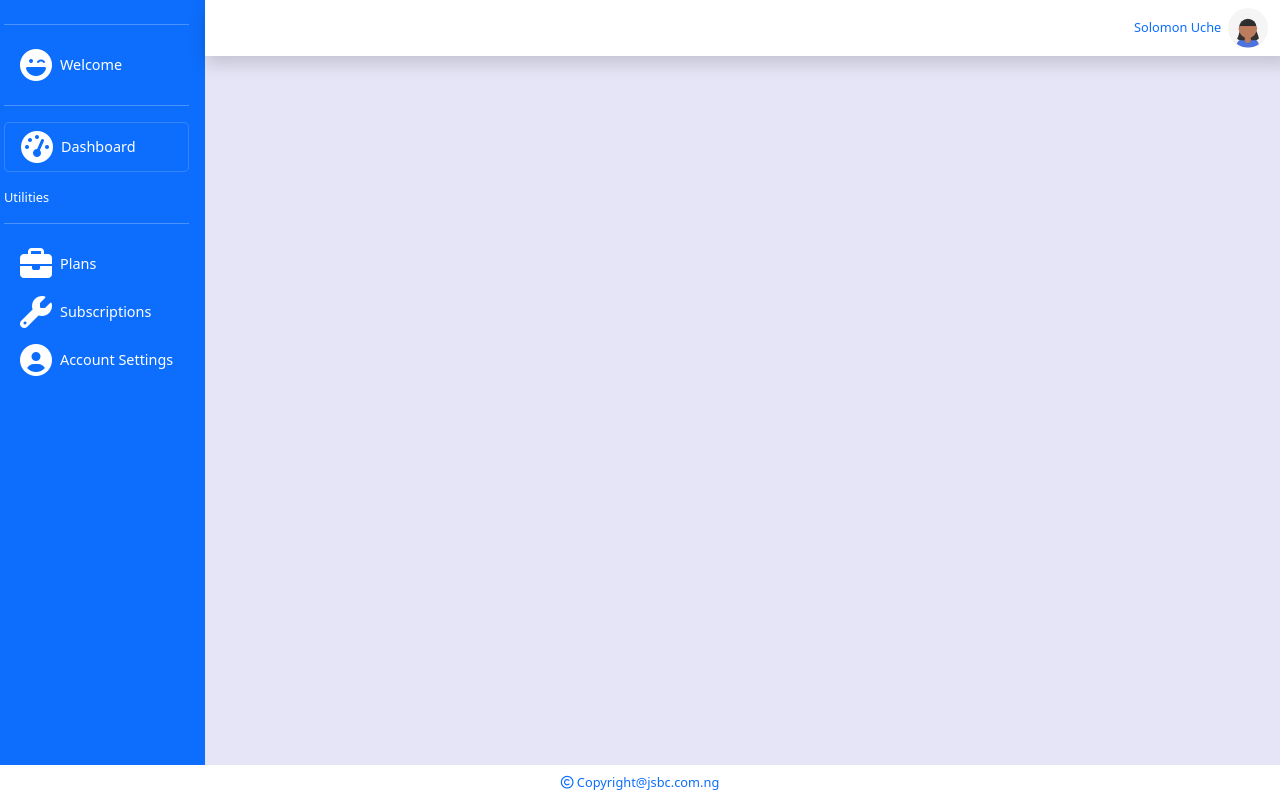
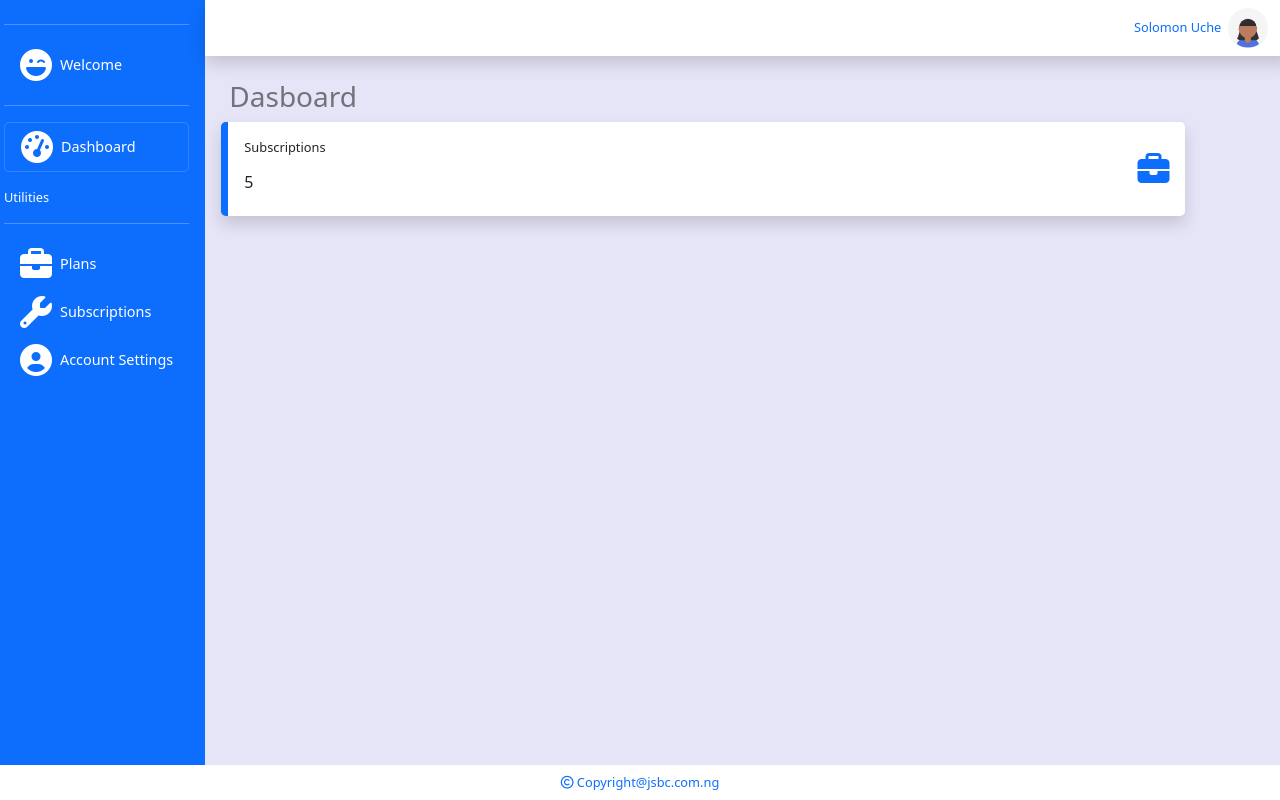
Before and after one commit to officialksolomon/jsbc, a Django app: page /trade/index/ in a window 1280 px wide. Run offline with Django 4.2, Linux system fonts and the light colour scheme; style sheets or scripts are compiled from the project's sources; some libraries are stand-ins or nearby versions.

Commit message:
changes...

```diff
--- a/static/css/trade-styles.css
+++ b/static/css/trade-styles.css
@@ -36,6 +36,10 @@ li.active {
   border-radius: 5px;
 }
 
+.border-left {
+  border-width: 7px !important;
+}
+
 @media screen and (min-width: 567px) {
   a span::before {
     content: " ";
--- a/static/css/trade-styles.scss
+++ b/static/css/trade-styles.scss
@@ -37,6 +37,9 @@ li.active {
     border-radius: 5px;
 }
 
+.border-left {
+    border-width: 7px !important;
+}
 @media screen and (min-width: 567px) {
 
     a span::before {
--- a/templates/account/base.html
+++ b/templates/account/base.html
@@ -212,9 +212,9 @@
             <h6 class="text-white">Social Links</h6>
             <a class="  footer-social-link text-white m-2" href="https://wa.me/+2348132377389"> <i class="fa fa-whatsapp text-white" aria-hidden="true"></i> Whatsapp</a>
             <a class="  footer-social-link text-white m-2" href="https://discord.com/invite/KTQSvfPqwy"> <i class="fa fa-discord    "></i> Discord</a>
-          <a class="  footer-social-link text-white m-2" href="https://twitter.com/jsbconcepts"> <i class="fa fa-twitter-square " aria-hidden="true"></i> Twitter</a>
-          <a class="  footer-social-link text-white m-2" href="https://www.instagram.com/invites/contact/?i=o5mxlw6rxgm4&utm_content=oei8b5s"><i class="fa fa-instagram  " aria-hidden="true"></i> Instagram</a>
-          <a class="  footer-social-link text-white m-2" href="https://m.youtube.com/channel/UCZ-Q5S7KptjeOu8ZtopQ1lw"><i class="fa fa-youtube" aria-hidden="true"></i> Youtube</a>
+          <a class="  footer-social-link text-white m-2" href="https://mobile.twitter.com/som_fx1"> <i class="fa fa-twitter-square " aria-hidden="true"></i> Twitter</a>
+          <a class="  footer-social-link text-white m-2" href="https://www.instagram.com/s.o.m_fx/?r=nametag"><i class="fa fa-instagram  " aria-hidden="true"></i> Instagram</a>
+          <a class="  footer-social-link text-white m-2" href="https://www.youtube.com/c/SOMFX1"><i class="fa fa-youtube" aria-hidden="true"></i> Youtube</a>
         </div>
       </div>
       </div>
--- a/templates/main/contact.html
+++ b/templates/main/contact.html
@@ -45,9 +45,9 @@
               <h6 class="fw-bold m-0">Socials:</h6>
               <div class="w-100 d-flex justify-content-start align-items-center ">
             <a class=" text-primary m-2" href="https://wa.me/+2348132377389"-> <i class="fa fa-2x fa-whatsapp " aria-hidden="true"></i></a>
-          <a class=" text-primary m-2" href="https://twitter.com/jsbconcepts"> <i class="fa fa-2x fa-twitter-square " aria-hidden="true"></i> </a>
-          <a class="   text-primary m-2" href="https://m.youtube.com/channel/UCZ-Q5S7KptjeOu8ZtopQ1lw"><i class="fa fa-2x fa-youtube" aria-hidden="true"></i> </a>
-          <a class="  text-primary m-2" href="https://www.instagram.com/invites/contact/?i=o5mxlw6rxgm4&utm_content=oei8b5s"><i class="fa fa-2x fa-instagram " aria-hidden="true"></i> </a>
+          <a class=" text-primary m-2"  href="https://mobile.twitter.com/som_fx1"> <i class="fa fa-2x fa-twitter-square " aria-hidden="true"></i> </a>
+          <a class="   text-primary m-2" href="https://www.youtube.com/c/SOMFX1"><i class="fa fa-2x fa-youtube" aria-hidden="true"></i> </a>
+          <a class="  text-primary m-2" href="https://www.instagram.com/s.o.m_fx/?r=nametag"><i class="fa fa-2x fa-instagram " aria-hidden="true"></i> </a>
               </div>
             </div>
           </div>
--- /dev/null
+++ b/templates/trade/dashboard-footer.html
@@ -0,0 +1,6 @@
+ <div class="col p-0">
+        <div class="dashboard-footer bg-white  p-2 px-4 m-0 d-flex justify-content-center align-items-center fixed-bottom">
+                <span class=" text-primary"><i class="fa fa-copyright" aria-hidden="true"></i> Copyright@jsbc.com.ng</span>
+
+            </div>
+    </div>
--- a/templates/trade/index.html
+++ b/templates/trade/index.html
@@ -5,7 +5,7 @@
 {% endblock extra_head %}
 {% block navigation %}{% endblock navigation %}
 {% block content %}
-<section class="container-fluid h-100 m-0 p-0">
+<section class="container-fluid h-100 m-0 p-0 ">
 <div class="row h-100">
 {% include 'trade/dashboard-sidenav.html' %}
 {% comment %} content wrapper{% endcomment %}
@@ -13,17 +13,23 @@
     <div class="row">
        {% include 'trade/dashboard-topnav.html' %}
 
-    {% comment %} Content  {% endcomment %}
-    <div class="col-12 h-100">
-
+    {% comment %} Main Content  {% endcomment %}
+    <div class="col-11 h-100 p-4">
+     <h3 class="text-black-50">Dasboard</h3>
+     <div class="row g-3 >
+        <div class="col-12 col-md-6 ">
+            <div class="rounded-3 border-left border-primary d-flex justify-content-between align-items-center bg-white p-3 shadow ">
+                <div class="d-flex flex-column justify-content-center align-items-start">
+                    <p>Subscriptions</p>
+                    <h6>5</h6>
+                </div>
+                <i class="fa fa-briefcase fa-2x text-primary" aria-hidden="true"></i>
+            </div>
+        </div>
+     </div>
     </div>
     {% comment %} footer {% endcomment %}
-    <div class="col p-0">
-        <div class="dashboard-footer bg-white  p-2 px-4 m-0 d-flex justify-content-center align-items-center fixed-bottom">
-                <span class=" text-primary"><i class="fa fa-copyright" aria-hidden="true"></i> Copyright@jsbc.com.ng</span>
-
-            </div>
-    </div>
+   {% include 'trade/dashboard-footer.html' %}
     </div>
 </div>
 </div>
```
Also changed, not shown: 1 other file.
